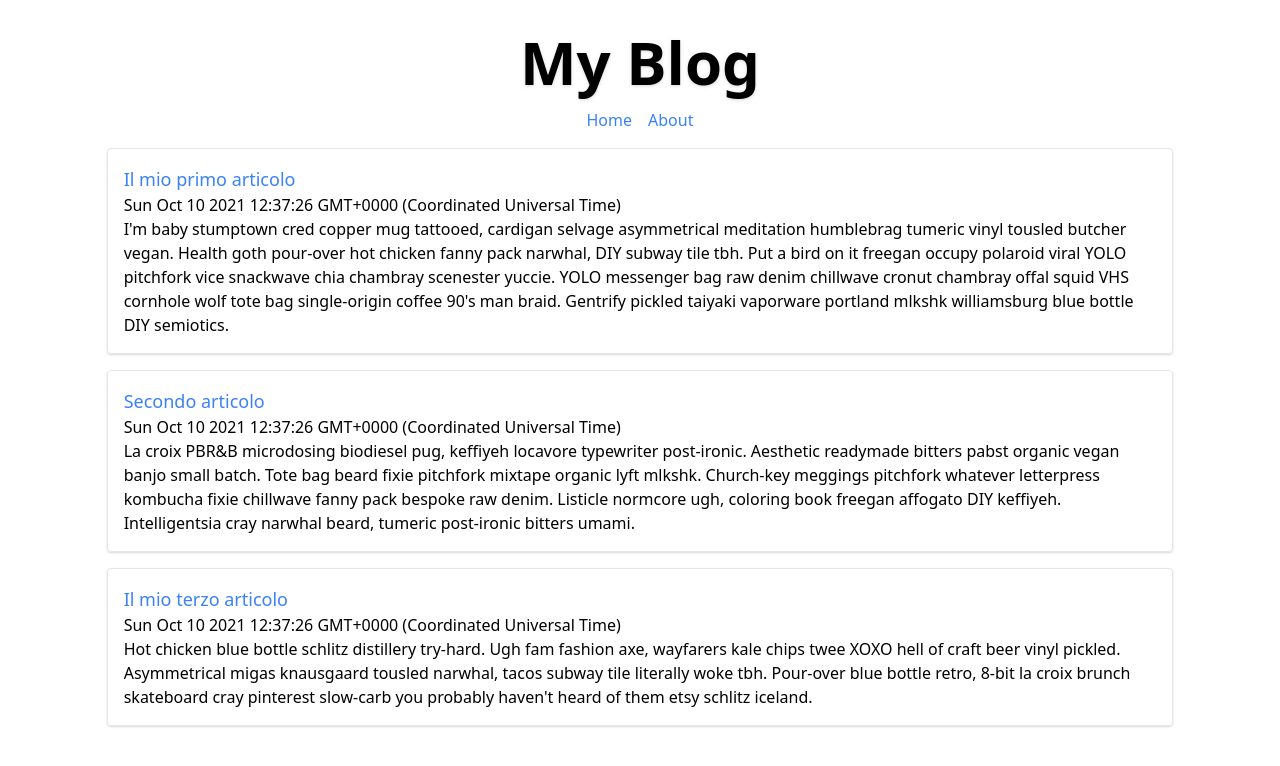
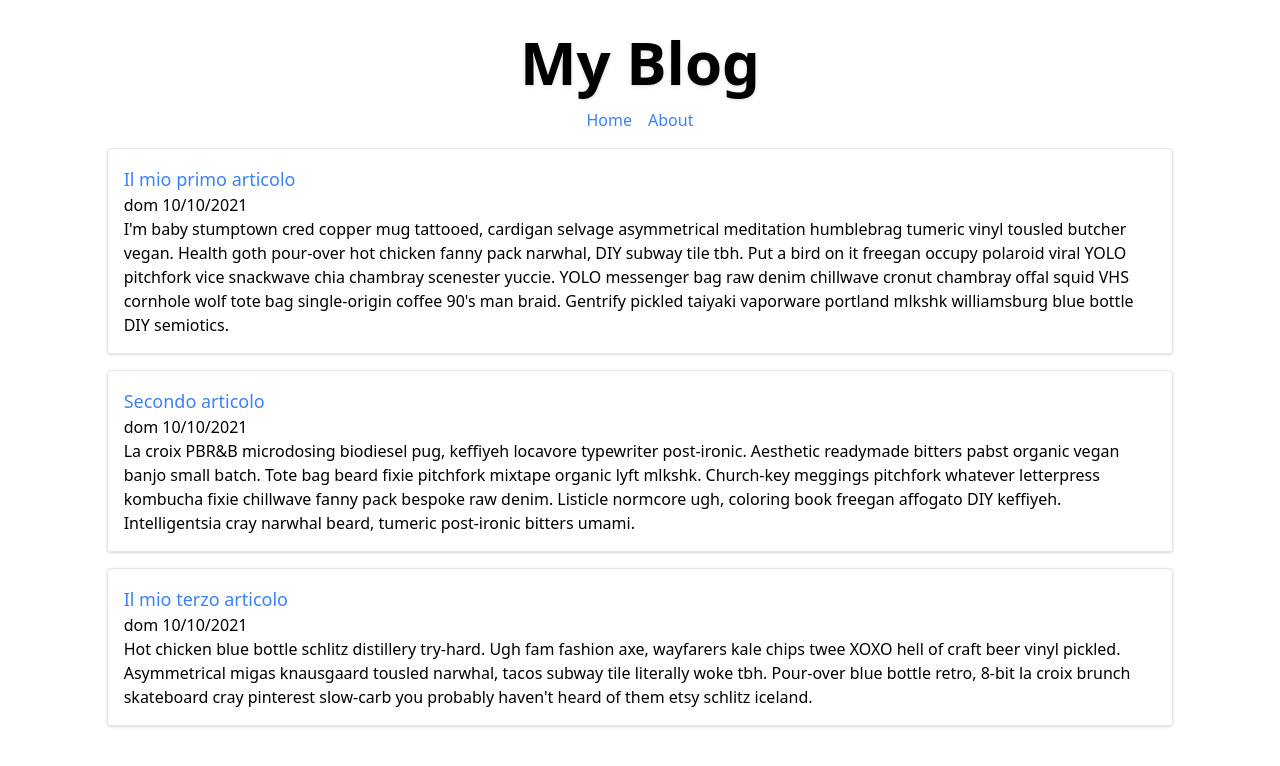
Before and after one commit to Toto-lonardo/sallon, a Next.js app: page / in a window 1280 px wide. Shown: the top 766 px of the page. Built offline with nearby package versions, Linux system fonts and the light colour scheme.

Commit message:
Aggiunta Data formato corretto

```diff
--- a/lib/data.js
+++ b/lib/data.js
@@ -2,21 +2,21 @@ export const blogPost = [
   {
     title: "Il mio primo articolo",
     slug: "primo-articolo",
-    date: new Date().toString(),
+    date: new Date().toISOString(),
     content:
       "I'm baby stumptown cred copper mug tattooed, cardigan selvage asymmetrical meditation humblebrag tumeric vinyl tousled butcher vegan. Health goth pour-over hot chicken fanny pack narwhal, DIY subway tile tbh. Put a bird on it freegan occupy polaroid viral YOLO pitchfork vice snackwave chia chambray scenester yuccie. YOLO messenger bag raw denim chillwave cronut chambray offal squid VHS cornhole wolf tote bag single-origin coffee 90's man braid. Gentrify pickled taiyaki vaporware portland mlkshk williamsburg blue bottle DIY semiotics.",
   },
   {
     title: "Secondo articolo",
     slug: "secondo-articolo",
-    date: new Date().toString(),
+    date: new Date().toISOString(),
     content:
       "La croix PBR&B microdosing biodiesel pug, keffiyeh locavore typewriter post-ironic. Aesthetic readymade bitters pabst organic vegan banjo small batch. Tote bag beard fixie pitchfork mixtape organic lyft mlkshk. Church-key meggings pitchfork whatever letterpress kombucha fixie chillwave fanny pack bespoke raw denim. Listicle normcore ugh, coloring book freegan affogato DIY keffiyeh. Intelligentsia cray narwhal beard, tumeric post-ironic bitters umami.",
   },
   {
     title: "Il mio terzo articolo",
     slug: "terzo-articolo",
-    date: new Date().toString(),
+    date: new Date().toISOString(),
     content:
       "Hot chicken blue bottle schlitz distillery try-hard. Ugh fam fashion axe, wayfarers kale chips twee XOXO hell of craft beer vinyl pickled. Asymmetrical migas knausgaard tousled narwhal, tacos subway tile literally woke tbh. Pour-over blue bottle retro, 8-bit la croix brunch skateboard cray pinterest slow-carb you probably haven't heard of them etsy schlitz iceland.",
   },
--- a/package.json
+++ b/package.json
@@ -6,6 +6,7 @@
     "start": "next start"
   },
   "dependencies": {
+    "date-fns": "^2.25.0",
     "next": "latest",
     "react": "^17.0.2",
     "react-dom": "^17.0.2"
--- a/pages/index.js
+++ b/pages/index.js
@@ -1,5 +1,7 @@
 import Head from "next/head";
 import Link from "next/link";
+import { format, parseISO, add } from "date-fns";
+import { it } from "date-fns/locale";
 import { blogPost } from "../lib/data";
 
 export default function Home() {
@@ -29,7 +31,7 @@ function BlogListItem({ slug, title, date, content }) {
           <a className="text-lg font-medium">{title}</a>
         </Link>
       </div>
-      <div>{date.toString()}</div>
+      <div>{format(parseISO(date), "EE dd/MM/yyyy ", { locale: it })}</div>
       <div>{content}</div>
     </div>
   );
```
Also changed, not shown: 1 other file (tests, documents, lock files or other folders).
